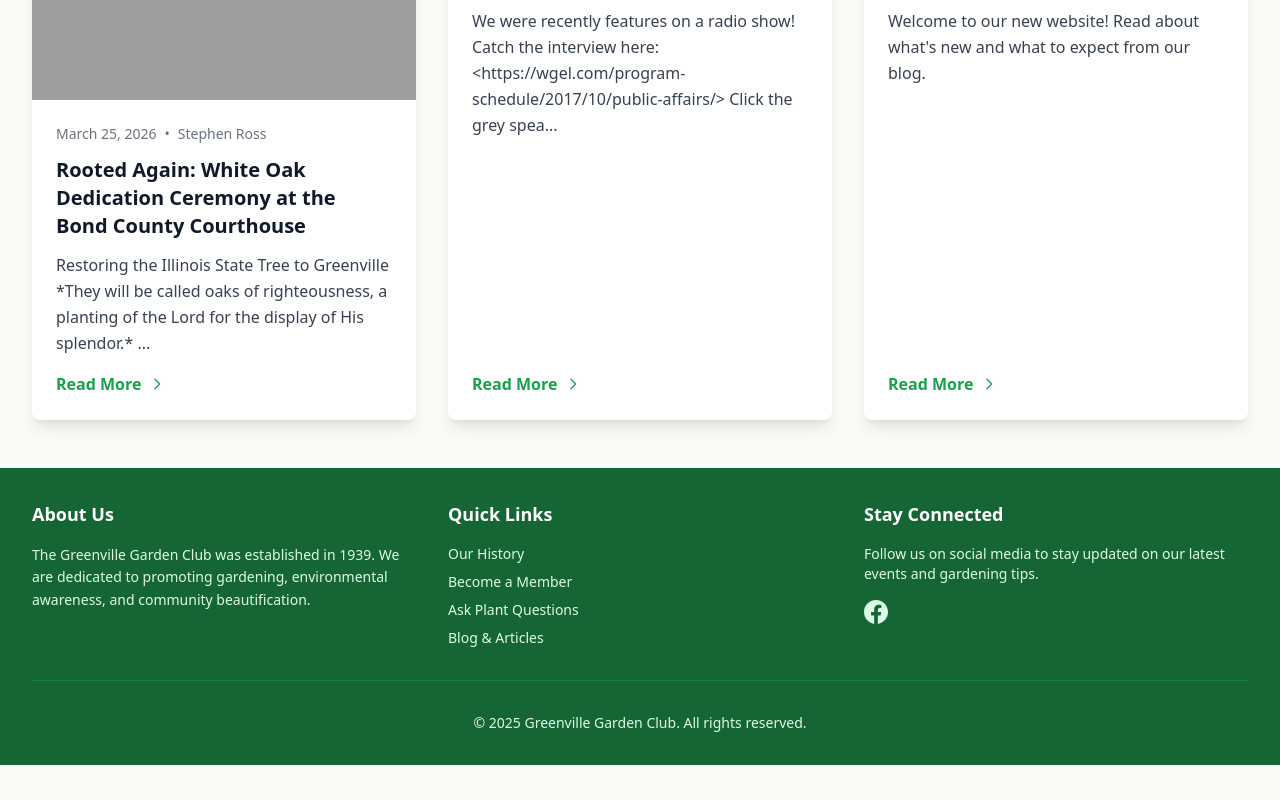
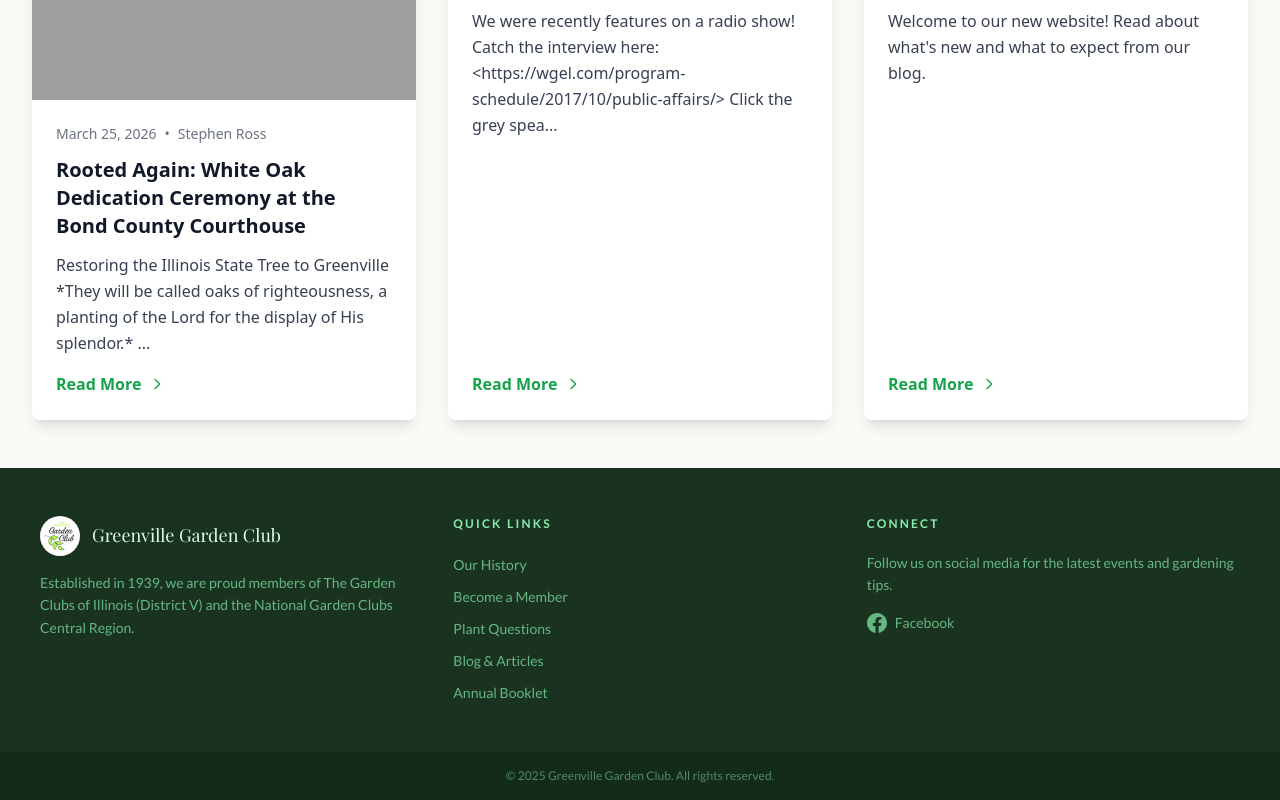
Before and after one commit to ARO2S/GGC, a Next.js app: page / in a window 1280 px wide. Shown: the part 3153-3953 px from the top of the page. Before the commit the page ends 3918 px from the top, so only its background shows below. Built offline with nearby package versions, Linux system fonts and the light colour scheme; grey boxes are pictures that could not be loaded.

Commit message:
feat: redesign footer with dark green palette, logo, and 3-column layout

```diff
--- a/components/Footer.tsx
+++ b/components/Footer.tsx
@@ -1,76 +1,92 @@
 import Link from 'next/link';
+import Image from 'next/image';
 
 export default function Footer() {
   const currentYear = new Date().getFullYear();
 
   return (
-    <footer className="bg-garden-800 text-white mt-auto">
-      <div className="max-w-7xl mx-auto px-4 sm:px-6 lg:px-8 py-8">
-        <div className="grid grid-cols-1 md:grid-cols-3 gap-8">
-          {/* About Section */}
+    <footer className="bg-garden-850 text-white">
+      <div className="max-w-7xl mx-auto px-6 sm:px-8 lg:px-10 py-12">
+        <div className="grid grid-cols-1 md:grid-cols-3 gap-10">
+
+          {/* Brand */}
           <div>
-            <h3 className="text-lg font-semibold mb-4">About Us</h3>
-            <p className="text-garden-100 text-sm leading-relaxed">
-              The Greenville Garden Club was established in 1939. We are dedicated to promoting
-              gardening, environmental awareness, and community beautification.
+            <div className="flex items-center gap-3 mb-4">
+              <div className="h-10 w-10 rounded-full bg-white overflow-hidden flex items-center justify-center shadow flex-shrink-0">
+                <Image
+                  src="/images/logo.png"
+                  alt="Greenville Garden Club"
+                  width={40}
+                  height={40}
+                  className="h-9 w-9 object-contain"
+                />
+              </div>
+              <span className="font-playfair text-garden-100 text-lg leading-snug">
+                Greenville Garden Club
+              </span>
+            </div>
+            <p className="font-lato text-sm text-garden-300/70 leading-relaxed">
+              Established in 1939, we are proud members of The Garden Clubs of Illinois (District V)
+              and the National Garden Clubs Central Region.
             </p>
           </div>
 
           {/* Quick Links */}
           <div>
-            <h3 className="text-lg font-semibold mb-4">Quick Links</h3>
-            <ul className="space-y-2 text-sm">
-              <li>
-                <Link href="/history" className="text-garden-100 hover:text-white transition-colors">
-                  Our History
+            <h3 className="font-lato text-xs font-bold tracking-[0.18em] uppercase text-garden-300 mb-5">
+              Quick Links
+            </h3>
+            <ul className="space-y-2">
+              {[
+                { name: 'Our History', href: '/history' },
+                { name: 'Become a Member', href: '/join' },
+                { name: 'Plant Questions', href: '/plant-questions' },
+                { name: 'Blog & Articles', href: '/blog' },
+                { name: 'Annual Booklet', href: '/booklet' },
+              ].map((link) => (
+                <li key={link.name}>
+                  <Link
+                    href={link.href}
+                    className="font-lato text-sm text-garden-300/70 hover:text-white transition-colors"
+                  >
+                    {link.name}
                   </Link>
                 </li>
-              <li>
-                <Link href="/join" className="text-garden-100 hover:text-white transition-colors">
-                  Become a Member
-                </Link>
-              </li>
-              <li>
-                <Link href="/plant-questions" className="text-garden-100 hover:text-white transition-colors">
-                  Ask Plant Questions
-                </Link>
-              </li>
-              <li>
-                <Link href="/blog" className="text-garden-100 hover:text-white transition-colors">
-                  Blog & Articles
-                </Link>
-              </li>
+              ))}
             </ul>
           </div>
 
-          {/* Contact Info */}
+          {/* Connect */}
           <div>
-            <h3 className="text-lg font-semibold mb-4">Stay Connected</h3>
-            <p className="text-garden-100 text-sm mb-4">
-              Follow us on social media to stay updated on our latest events and gardening tips.
+            <h3 className="font-lato text-xs font-bold tracking-[0.18em] uppercase text-garden-300 mb-5">
+              Connect
+            </h3>
+            <p className="font-lato text-sm text-garden-300/70 mb-4 leading-relaxed">
+              Follow us on social media for the latest events and gardening tips.
             </p>
-            <div className="flex space-x-4">
             <a
               href="https://facebook.com"
               target="_blank"
               rel="noopener noreferrer"
-                className="text-garden-100 hover:text-white transition-colors"
+              className="inline-flex items-center gap-2 text-garden-300/70 hover:text-white transition-colors"
               aria-label="Facebook"
             >
-                <svg className="h-6 w-6" fill="currentColor" viewBox="0 0 24 24">
+              <svg className="h-5 w-5" fill="currentColor" viewBox="0 0 24 24">
                 <path d="M24 12.073c0-6.627-5.373-12-12-12s-12 5.373-12 12c0 5.99 4.388 10.954 10.125 11.854v-8.385H7.078v-3.47h3.047V9.43c0-3.007 1.792-4.669 4.533-4.669 1.312 0 2.686.235 2.686.235v2.953H15.83c-1.491 0-1.956.925-1.956 1.874v2.25h3.328l-.532 3.47h-2.796v8.385C19.612 23.027 24 18.062 24 12.073z" />
               </svg>
+              <span className="font-lato text-sm">Facebook</span>
             </a>
           </div>
         </div>
       </div>
 
-        {/* Copyright */}
-        <div className="mt-8 pt-8 border-t border-garden-700 text-center text-sm text-garden-100">
-          <p>&copy; {currentYear} Greenville Garden Club. All rights reserved.</p>
+      {/* Copyright strip */}
+      <div className="bg-garden-860 text-center py-4">
+        <p className="font-lato text-xs text-garden-300/50">
+          &copy; {currentYear} Greenville Garden Club. All rights reserved.
+        </p>
         {/* Hidden link so Netlify's form crawler can find the static form registration page */}
         <Link href="/netlify-forms.html" className="sr-only" aria-hidden>Form registration</Link>
-        </div>
       </div>
     </footer>
   );
```
Lines whose indentation alone changed are shown as unchanged.
